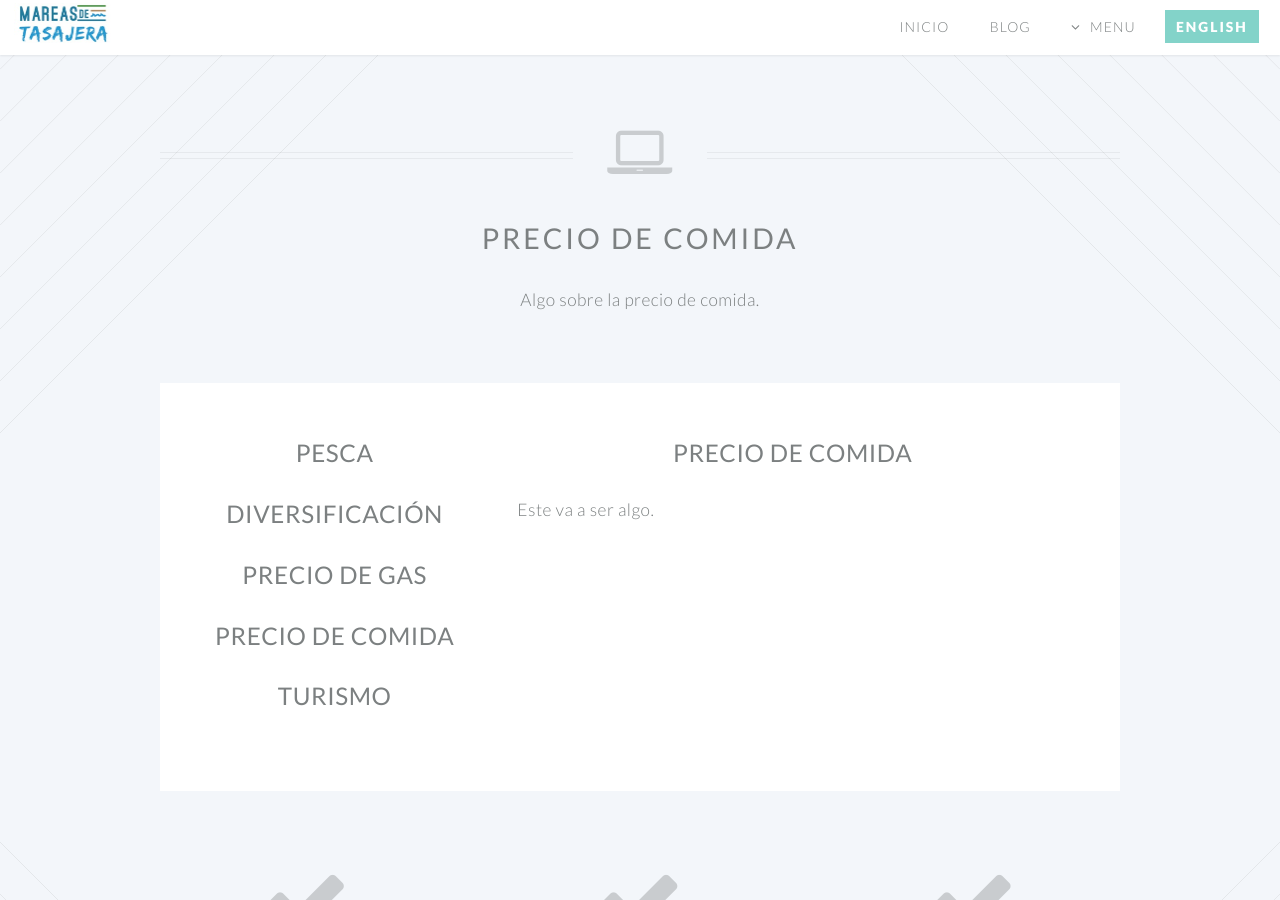
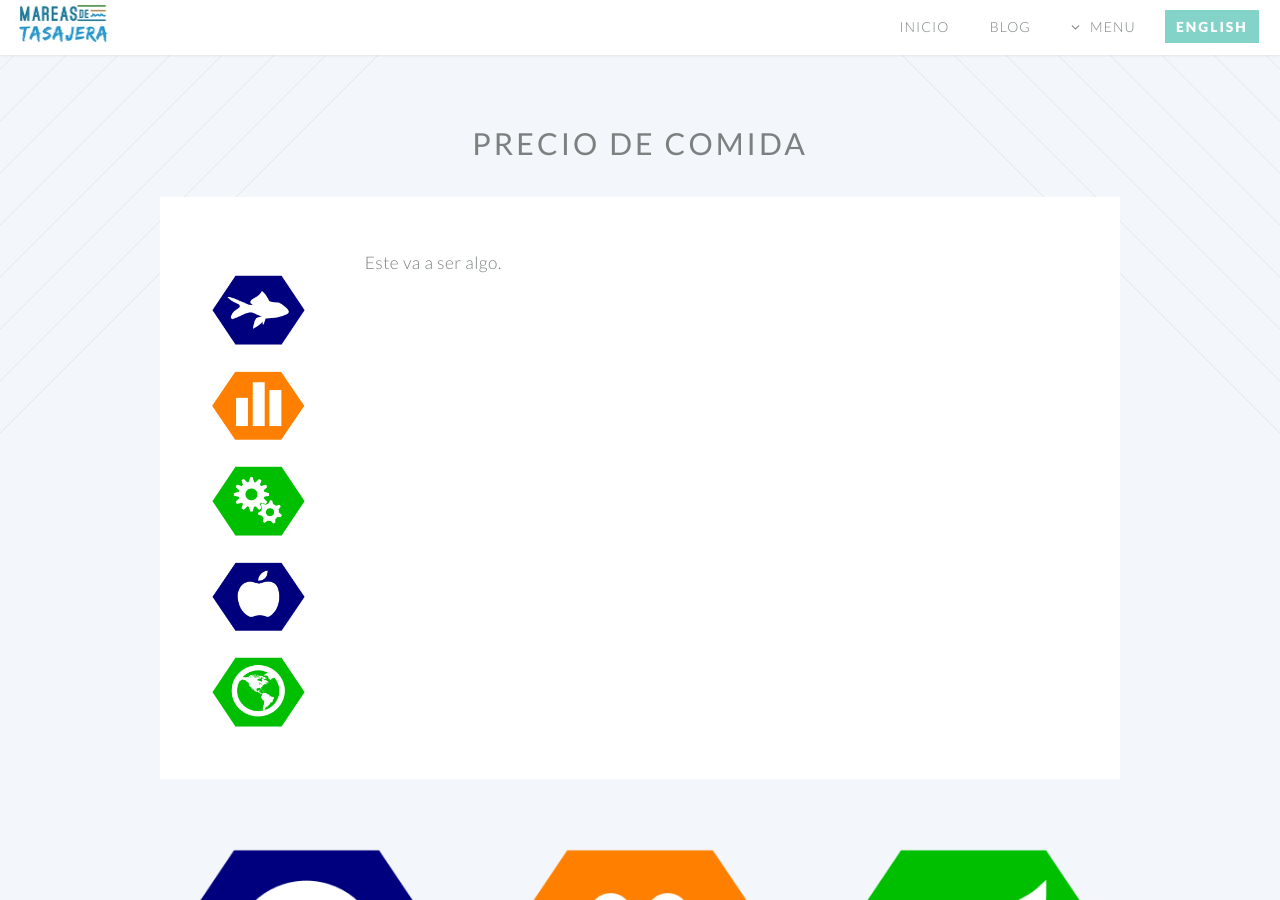
Before and after one commit to danteo90/danteo90.github.io, a Jekyll site: the page precio-de-comida.html, which Jekyll copies as it is, in a window 1280 px wide and 900 px high. Built offline with Jekyll 4.4.1, drawn with Linux system fonts in a browser that asks for light colours.

Commit message:
Update precio-de-comida.html

```diff
--- a/precio-de-comida.html
+++ b/precio-de-comida.html
@@ -24,6 +24,7 @@
 			<link rel="stylesheet" href="/css/style-wide.css" />
 			<link rel="stylesheet" href="/css/style-noscript.css" />
 		</noscript>
+		<link href="/css/Hover.css" rel="stylesheet" media="all" />
 		<!--[if lte IE 8]><link rel="stylesheet" href="css/ie/v8.css" /><![endif]-->
 		<!--[if lte IE 9]><link rel="stylesheet" href="css/ie/v9.css" /><![endif]-->
 	</head>
@@ -90,49 +91,49 @@
 			<!-- Main -->
 			<article id="main">
 
-				<header class="special container">
-					<span class="icon fa-laptop"></span>
-					<h2><strong>Precio de comida</strong></h2>
-					<p>Algo sobre la precio de comida.</p>
+				<header>
+					<h4><strong>Precio de comida</strong></h4>
 				</header>
 
 				<!-- One -->
 					<section class="wrapper style4 container">
 
 						<div class="row oneandhalf">
-							<div class="4u">
+							<div class="2u">
 
 								<!-- Sidebar -->
 									<div class="sidebar">
 										<section>
 											<header>
-												<h3><a href="/pesca.html"><strong>Pesca</strong></a></h3>
+												<a href="/pesca.html" class="image newfit hvr-bob"><img src="images/fish-catch-icon.png" alt=""/></a>
+												<kirk><h3>Pesca</h3></kirk>
 											</header>
 											<header>
-												<h3><a href="/diversificacion.html"><strong>Diversificación</strong></a></h3>
+												<a href="/diversificacion.html" class="image newfit hvr-bob"><img src="images/diversification-icon.png" alt=""/></a>
+												<kirk><h3>Diversificación</h3></kirk>
 											</header>
 											<header>
-												<h3><a href="/precio-de-gas.html"><strong>Precio de Gas</strong></a></h3>
+												<a href="/precio-de-gas.html" class="image newfit hvr-bob"><img src="images/price-of-gas-icon.png" alt=""/></a>
+												<kirk><h3>Precio de Gas</h3></kirk>
 											</header>
 											<header>
-												<h3><a href="/precio-de-comida.html"><strong>Precio de Comida</strong></a></h3>
+												<a href="/precio-de-comida.html" class="image newfit hvr-bob"><img src="images/food-prices-icon.png" alt=""/></a>
+												<kirk2><h3>Precio de Comida</h3></kirk2>
 											</header>
 											<header>
-												<h3><a href="/turismo.html"><strong>Turismo</strong></a></h3>
+												<a href="/turismo.html" class="image newfit hvr-bob"><img src="images/tourism-icon.png" alt=""/></a>
+												<kirk><h3>Turismo</h3></kirk>
 											</header>
 										</section>
 
 									</div>
 
 							</div>
-							<div class="8u skel-cell-important">
+							<div class="10u skel-cell-important">
 
 								<!-- Content -->
 									<div class="content">
 										<section>
-											<header>
-												<h3><strong>Precio de Comida</strong></h3>
-											</header>
 												<p>Este va a ser algo.</p>
 										</section>
 									</div>
@@ -147,7 +148,7 @@
 							<div class="4u">
 
 								<section>
-									<span class="icon featured fa-check"></span>
+									<a href="/economia.html" class="image featured hvr-bob"><img src="images/economy-icon.png" alt=""/></a>
 									<header>
 										<h3><a href="/economia.html">Economía</a></h3>
 									</header>
@@ -158,7 +159,7 @@
 							<div class="4u">
 
 								<section>
-									<span class="icon featured fa-check"></span>
+									<a href="/sociedad.html" class="image featured hvr-bob"><img src="images/society-icon.png" alt=""/></a>
 									<header>
 										<h3><a href="/sociedad.html">Sociedad</a></h3>
 									</header>
@@ -169,7 +170,7 @@
 							<div class="4u">
 
 								<section>
-									<span class="icon featured fa-check"></span>
+									<a href="/medio-ambiente.html" class="image featured hvr-bob"><img src="images/environment-icon.png" alt=""/></a>
 									<header>
 										<h3><a href="/medio-ambiente.html">Medio Ambiente</a></h3>
 									</header>
```
